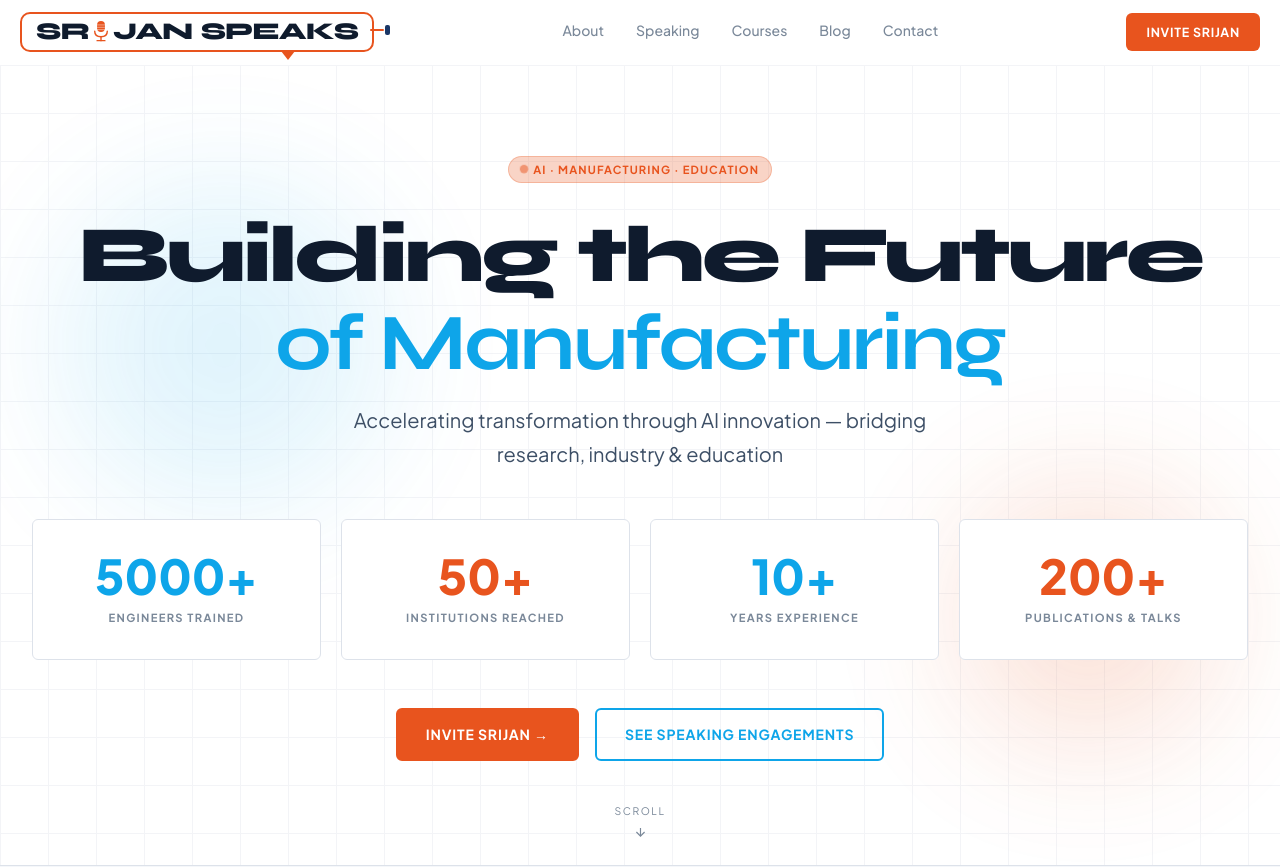
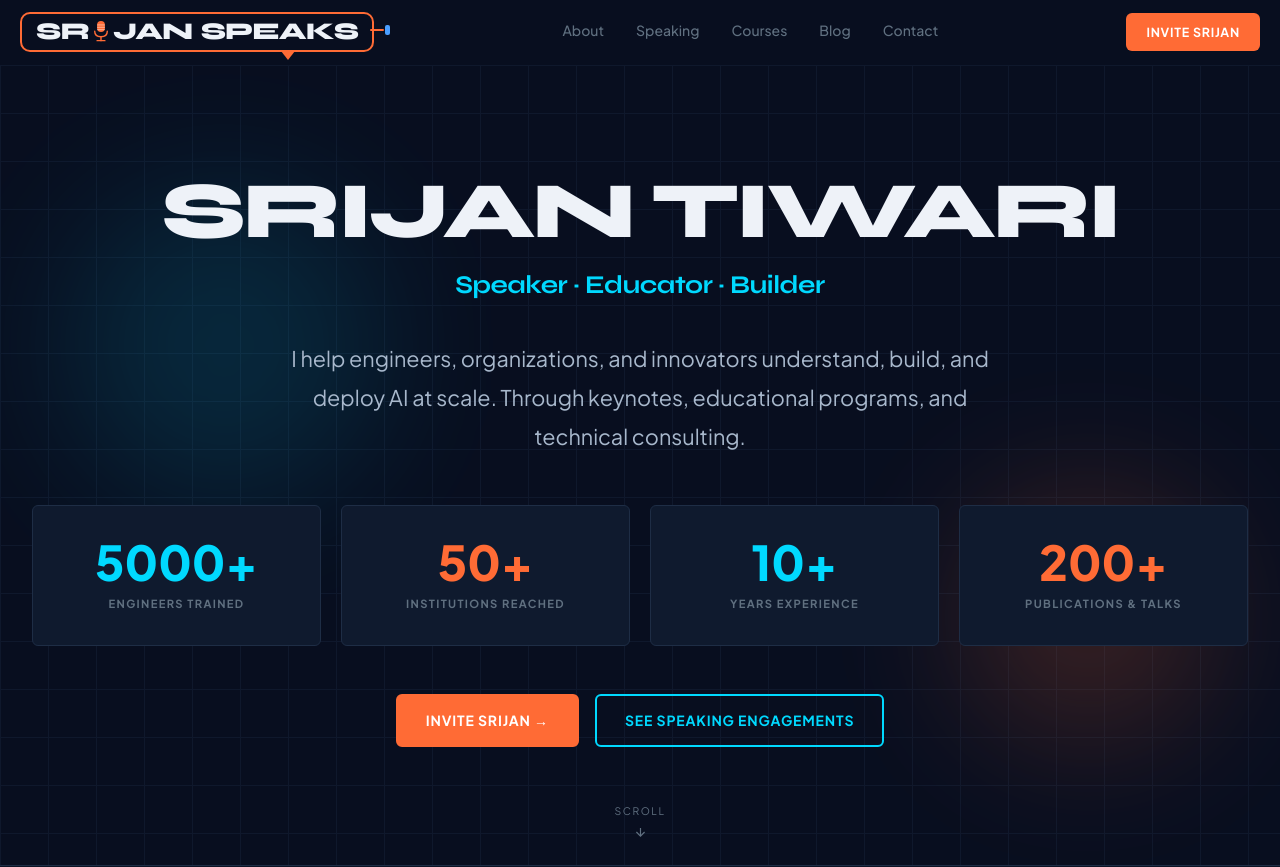
Before and after one commit to anmolmalviya0/new, a Next.js app: page / in a window 1280 px wide. Shown: the top 867 px of the page. Built offline with nearby package versions, Linux system fonts and the light colour scheme.

Commit message:
feat: Transform site to personal brand - remove light mode, rewrite hero as 'SRIJAN TIWARI' with Speaker/Educator/Builder identity

```diff
--- a/app/globals.css
+++ b/app/globals.css
@@ -14,39 +14,40 @@ html, body {
 }
 
 :root {
+  /* ── Premium Dark Theme (Always Active - Personal Brand) ── */
   /* ── Surface ── */
-  --bg:            #ffffff;
-  --bg-2:          #f5f7fa;
-  --bg-3:          #eef1f6;
-  --bg-card:       #ffffff;
+  --bg:            #080e1f;
+  --bg-2:          #0d1426;
+  --bg-3:          #111b32;
+  --bg-card:       #0f1a2e;
 
   /* ── Text ── */
-  --fg:            #0f1b2d;
-  --fg-2:          #3d4f66;
-  --fg-muted:      #7a8899;
-  --fg-inverse:    #ffffff;
+  --fg:            #eef2f8;
+  --fg-2:          #a8b8cc;
+  --fg-muted:      #607080;
+  --fg-inverse:    #080e1f;
 
-  /* ── Accent — Orange (primary CTA) ── */
-  --accent:        #e8541e;
-  --accent-hover:  #d14519;
-  --accent-glow:   rgba(232, 84, 30, 0.25);
+  /* ── Accent — Premium Orange ── */
+  --accent:        #ff6b35;
+  --accent-hover:  #ff8a5b;
+  --accent-glow:   rgba(255,107,53,0.28);
 
-  /* ── Brand blue — navy/cyan family ── */
-  --brand:         #1a3766;
-  --brand-2:       #1e4080;
-  --cyan:          #0ea5e9;
-  --cyan-glow:     rgba(14, 165, 233, 0.18);
+  /* ── Brand cyan — Electric ── */
+  --brand:         #4a9eff;
+  --brand-2:       #6ab4ff;
+  --cyan:          #00d9ff;
+  --cyan-glow:     rgba(0,217,255,0.18);
 
   /* ── Borders ── */
-  --border:        #dde2ea;
-  --border-strong: #c5cdd9;
+  --border:        #1e2d45;
+  --border-strong: #2a3d5a;
 
   /* ── Shadows ── */
-  --shadow-sm:   0 1px 4px rgba(15,27,45,0.08);
-  --shadow-md:   0 4px 16px rgba(15,27,45,0.10);
-  --shadow-lg:   0 12px 40px rgba(15,27,45,0.14);
-  --shadow-accent: 0 8px 24px rgba(232,84,30,0.30);
-  --shadow-cyan:   0 8px 24px rgba(14,165,233,0.22);
+  --shadow-sm:   0 1px 4px rgba(0,0,0,0.3);
+  --shadow-md:   0 4px 16px rgba(0,0,0,0.4);
+  --shadow-lg:   0 12px 40px rgba(0,0,0,0.5);
+  --shadow-accent: 0 8px 24px rgba(255,107,53,0.35);
+  --shadow-cyan:   0 8px 24px rgba(0,217,255,0.22);
 
   /* ── Radius ── */
   --r-sm:  6px;
@@ -54,39 +55,6 @@ html, body {
   --r-lg:  20px;
   --r-xl:  28px;
   --r-full: 9999px;
-}
-
-/* ── DARK MODE (system preference) ── */
-@media (prefers-color-scheme: dark) {
-  :root {
-    --bg:            #080e1f;
-    --bg-2:          #0d1426;
-    --bg-3:          #111b32;
-    --bg-card:       #0f1a2e;
-
-    --fg:            #eef2f8;
-    --fg-2:          #a8b8cc;
-    --fg-muted:      #607080;
-    --fg-inverse:    #080e1f;
-
-    --accent:        #ff6b35;
-    --accent-hover:  #ff8a5b;
-    --accent-glow:   rgba(255,107,53,0.28);
-
-    --brand:         #4a9eff;
-    --brand-2:       #6ab4ff;
-    --cyan:          #00d9ff;
-    --cyan-glow:     rgba(0,217,255,0.18);
-
-    --border:        #1e2d45;
-    --border-strong: #2a3d5a;
-
-    --shadow-sm:   0 1px 4px rgba(0,0,0,0.3);
-    --shadow-md:   0 4px 16px rgba(0,0,0,0.4);
-    --shadow-lg:   0 12px 40px rgba(0,0,0,0.5);
-    --shadow-accent: 0 8px 24px rgba(255,107,53,0.35);
-    --shadow-cyan:   0 8px 24px rgba(0,217,255,0.22);
-  }
 }
 
 /* ═══════════════════════════════════════════════════════
--- a/app/page.tsx
+++ b/app/page.tsx
@@ -150,22 +150,16 @@ export default function Home() {
         <div style={{ position: 'absolute', bottom: '15%', right: '5%', width: 'clamp(120px,20vw,260px)', height: 'clamp(120px,20vw,260px)', background: 'var(--accent-glow)', borderRadius: '50%', filter: 'blur(70px)', pointerEvents: 'none', opacity: 0.7 }} />
 
         <div className="container" style={{ position: 'relative', zIndex: 1, paddingTop: '5rem', paddingBottom: '6rem' }}>
-          {/* Badge */}
-          <div className="animate-fade-up" style={{ textAlign: 'center', marginBottom: '1.75rem' }}>
-            <span className="badge badge-accent">
-              <span className="animate-pulse-dot" style={{ width: '6px', height: '6px', borderRadius: '50%', background: 'var(--accent)', display: 'inline-block' }} />
-              AI · Manufacturing · Education
-            </span>
-          </div>
-
-           {/* Headline */}
-           <div className="animate-fade-up delay-100" style={{ textAlign: 'center', marginBottom: '1.5rem' }}>
-             <h1 style={{ fontFamily: 'var(--font-display, Syne)', fontWeight: 800, color: 'var(--fg)', marginBottom: '1rem', letterSpacing: '-0.04em' }}>
-               Building the Future<br />
-               <span style={{ color: 'var(--cyan)', fontWeight: 700, letterSpacing: '-0.03em' }}>of Manufacturing</span>
-             </h1>
-            <p style={{ fontSize: 'clamp(1rem, 2.5vw, 1.25rem)', color: 'var(--fg-2)', maxWidth: '600px', margin: '0 auto', lineHeight: 1.7 }}>
-              Accelerating transformation through AI innovation — bridging research, industry & education
+          {/* Personal Brand Hero */}
+          <div className="animate-fade-up" style={{ textAlign: 'center', marginBottom: '2.5rem' }}>
+            <h1 style={{ fontFamily: 'var(--font-display, Syne)', fontWeight: 800, color: 'var(--fg)', marginBottom: '0.5rem', letterSpacing: '-0.04em' }}>
+              SRIJAN TIWARI
+            </h1>
+            <p style={{ fontSize: 'clamp(1.2rem, 3vw, 1.6rem)', color: 'var(--cyan)', fontFamily: 'var(--font-display, Syne)', fontWeight: 700, letterSpacing: '-0.02em', marginBottom: '2rem' }}>
+              Speaker · Educator · Builder
+            </p>
+            <p style={{ fontSize: 'clamp(1.05rem, 2.2vw, 1.35rem)', color: 'var(--fg-2)', maxWidth: '720px', margin: '0 auto', lineHeight: 1.8, fontWeight: 400 }}>
+              I help engineers, organizations, and innovators understand, build, and deploy AI at scale. Through keynotes, educational programs, and technical consulting.
             </p>
           </div>
 
```
